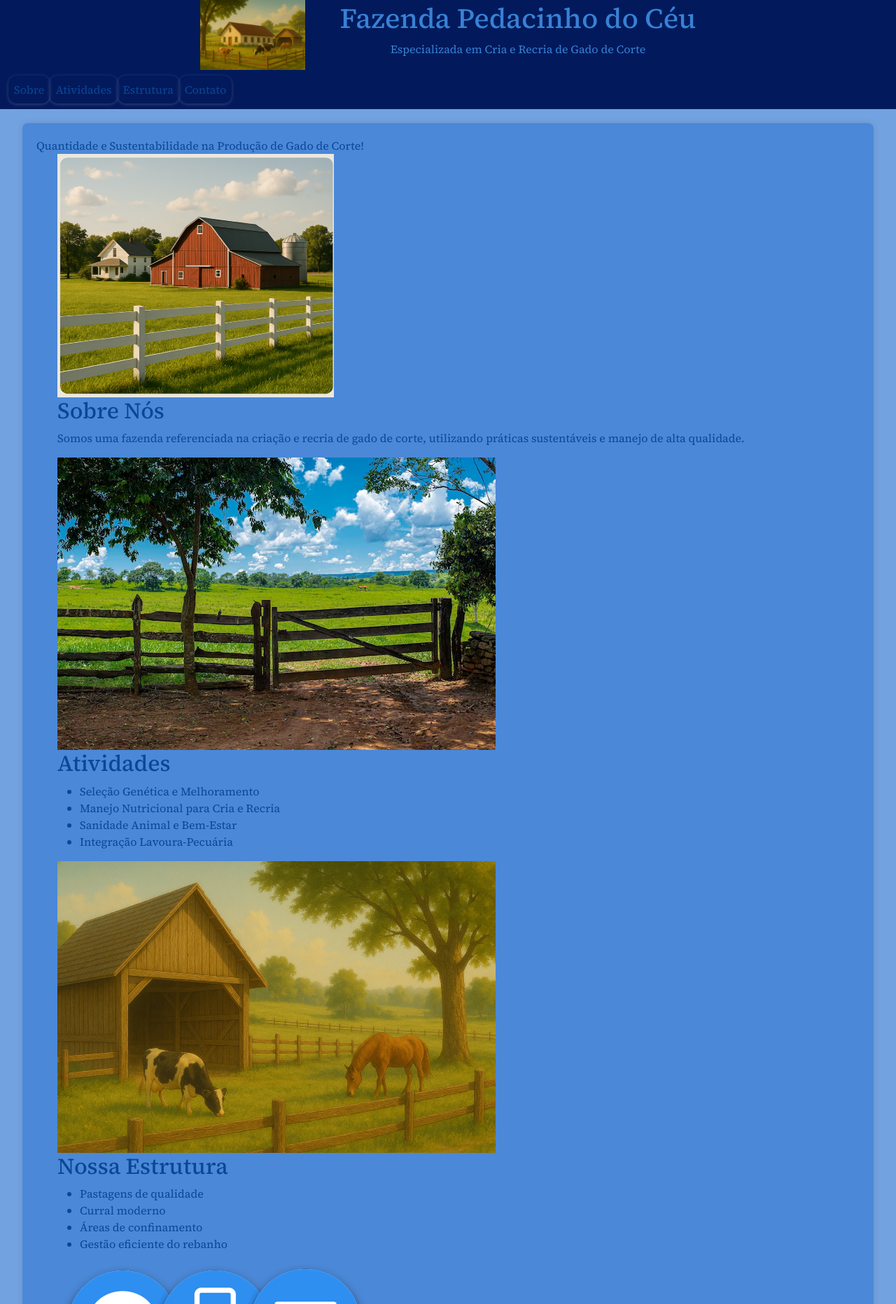
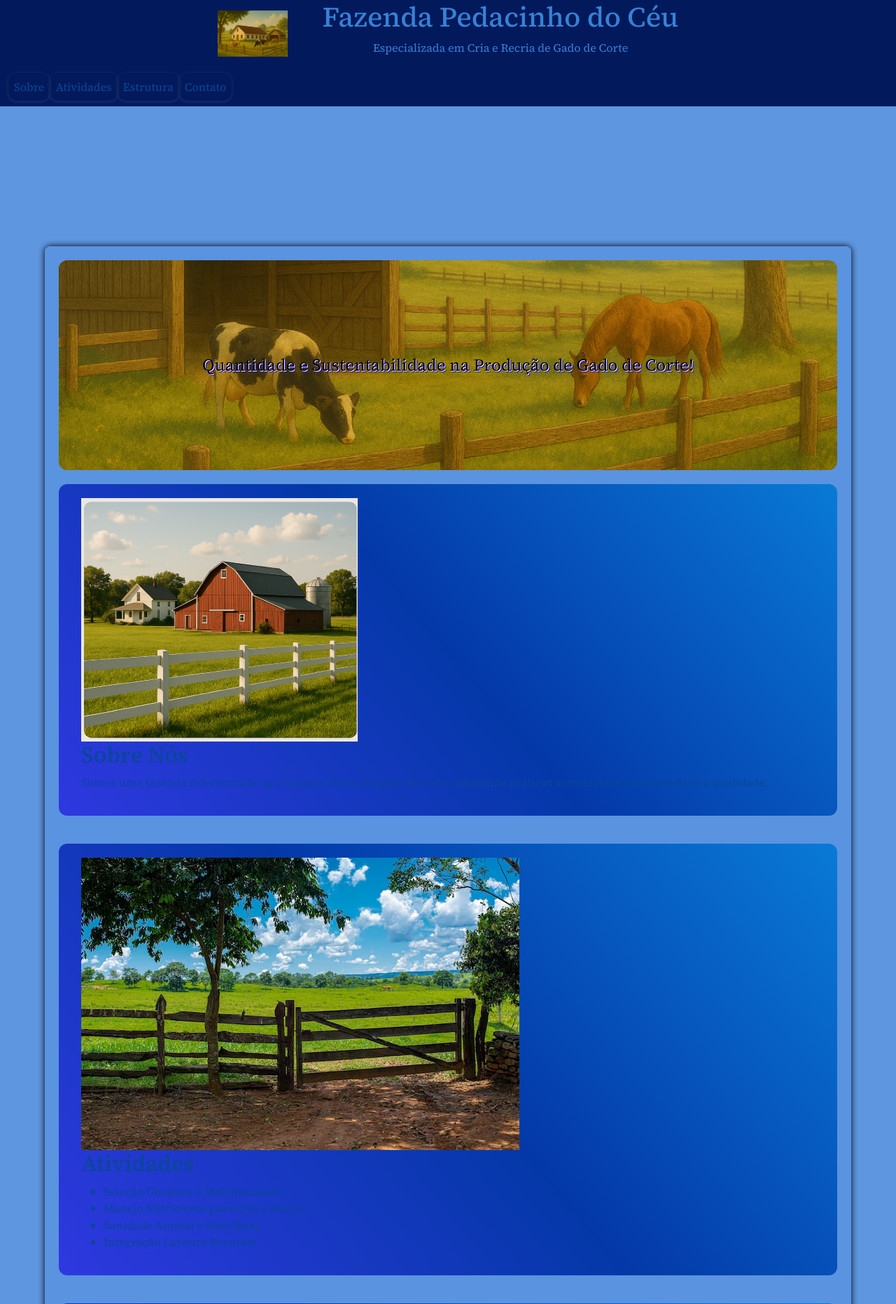
Before and after one commit to KARINE2008/FazendaK3B, a PHP site: page / in a window 1280 px wide. Shown: the top 1864 px of the page at 70% size. Run offline with PHP 8.4, Linux system fonts and the light colour scheme; some libraries are stand-ins or nearby versions; some web fonts are replaced.

Commit message:
poihgfxz

```diff
--- a/CSS/base.css
+++ b/CSS/base.css
@@ -4,7 +4,7 @@
 :root {
     --font-primaria: "DM Serif Text", serif;
     --font-secondary: "Source Serif 4", serif;
-    --cor-fundo-claro: #3c7ed4b7;
+    --cor-fundo-claro: #5a94e0f8;
     --cor-fundo-escuro: #021a5c;
     --cor-font-clara: #3881d4;
     --cor-font-escura: #0a4796;
--- a/CSS/baseSite.css
+++ b/CSS/baseSite.css
@@ -18,7 +18,7 @@ header .empresa{
 }
 
 header img {
-    width: 150px;
+    width: 100px;
 }
 
 .nav-custom {
@@ -31,7 +31,7 @@ header img {
 
 .nav-link{
     color: var(--cor-font-escura);
-    box-shadow: 0 1px 5px rgba(251, 250, 250, 0.2);
+    box-shadow: 0 1px 5px rgba(163, 163, 163, 0.2);
     border-radius: 12px;
     transition: box-shadow 0.3s ease, transform 0.3s ease;
 }
@@ -44,11 +44,12 @@ header img {
 
 
 main{
-    width: 95%;
-    margin: 20px auto;
+    width: 90%;
+    max-width: 1200px auto;
+    margin: 200px auto;
     padding: 20px;
     background-color: var(--cor-fundo-claro);
-    box-shadow: 0 0 10px rgba(0, 0, 0, 0.1);
+    box-shadow: 0 0 10px black;
     border-radius: 8px;
 }
 
--- /dev/null
+++ b/CSS/indexx.css
@@ -0,0 +1,23 @@
+.dest{
+    height: 300px;
+    display: flex;
+    justify-content: center;
+    align-items: center;
+    background-image: url("../Images/indexx.png");
+    background-repeat: no-repeat;
+    background-position: center; /*Posição da imagem*/
+    background-size: cover; /*Tamanho da imagem*/
+    font-size: 24px; /*Tamanho da fonte*/
+    font-weight: initial; /*Letra em negrito*/
+    color: rgb(0, 0, 0); /*Cor do texto*/
+    text-shadow: 1px 1px 0 #fff /*Sombra do texto*/, 2px 2px 0 #1a05df; /*Sombra do texto*/
+    border-radius: 12px; /*Borda arredondada*/
+
+}
+
+section{
+    margin: 20px 0; /*Margem superior e inferior*/
+    padding: 20px; /*Preenchimento interno*/
+    border-radius: 12px; /*Borda arredondada*/
+    background: linear-gradient(50deg, #180ae0a9, #0438a8, #097ad6); /*Gradiente de fundo*/
+}
--- a/index.php
+++ b/index.php
@@ -10,6 +10,7 @@
 
     <!-- Seu CSS personalizado -->
     <link rel="stylesheet" href="CSS/baseSite.css">
+    <link rel="stylesheet" href="CSS/indexx.css">
 
     <link rel="shortcut icon" href="Images/Image.png" type="image/x-icon">
     <title>Fazenda Pedacinho do Céu - Cria e Recria Gado de Corte</title>
```
Also changed, not shown: Images/Index.png (added), Images/indexx.png (added).
